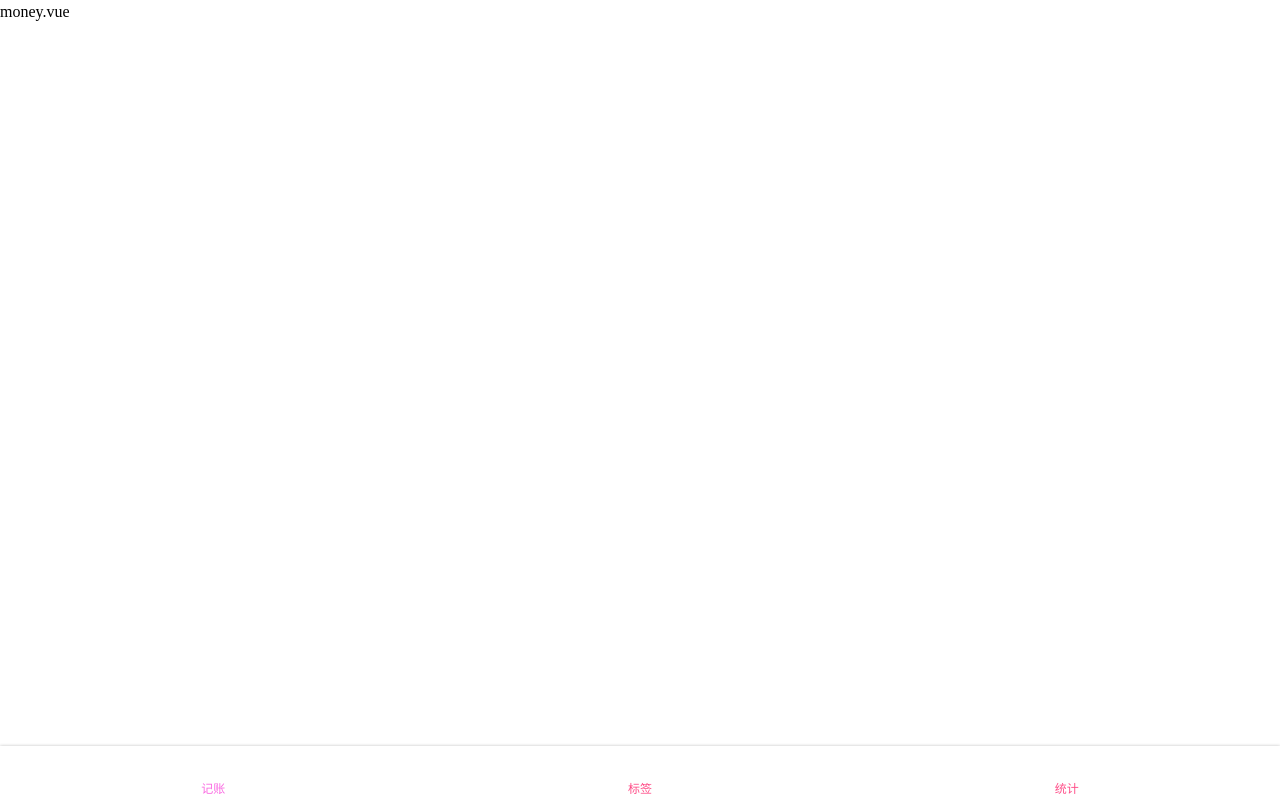
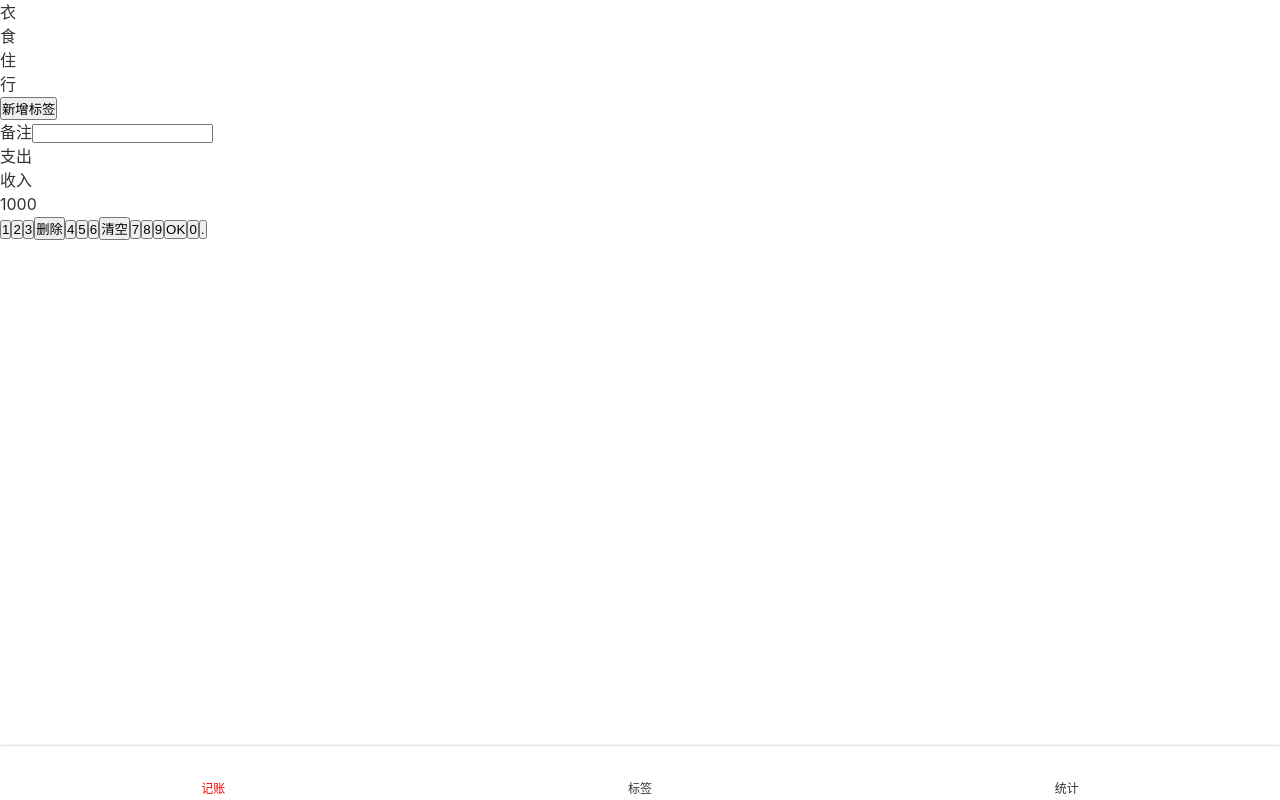
Before and after one commit to zhanana/nana-log, a Vue app: page /#/money in a window 1280 px wide. Built offline with nearby package versions, Linux system fonts and the light colour scheme.

Commit message:
添加全局样式和全局变量（部分）

```diff
--- a/public/index.html
+++ b/public/index.html
@@ -8,10 +8,6 @@
     <title><%= htmlWebpackPlugin.options.title %></title>
   </head>
   <body>
-    <noscript>
-      <strong>We're sorry but <%= htmlWebpackPlugin.options.title %> doesn't work properly without JavaScript enabled. Please enable it to continue.</strong>
-    </noscript>
     <div id="app"></div>
-    <!-- built files will be auto injected -->
   </body>
 </html>
--- a/src/App.vue
+++ b/src/App.vue
@@ -1,40 +1,17 @@
 <template>
-  <div>
+  <div id="app">
     <router-view/>
     </div>
 </template>
 
 <style lang="scss">
-*{
-  margin: 0;
-  padding: 0;
-  box-sizing: border-box;
-}
+@import "~@/assets/style/reset.scss";
+@import "~@/assets/style/helper.scss";
 body{
+  -webkit-font-smoothing: antialiased;
+  -moz-osx-font-smoothing: grayscale;
+  color: #333;
+  font-family: $font-hei;
   line-height: 1.5;
 }
-a{
-  text-decoration: none;
-  color: inherit;
-}
-#app {
-  font-family: Avenir, Helvetica, Arial, sans-serif;
-  -webkit-font-smoothing: antialiased;
-  -moz-osx-font-smoothing: grayscale;
-  text-align: center;
-  color: #2c3e50;
-}
-
-#nav {
-  padding: 30px;
-
-  a {
-    font-weight: bold;
-    color: #2c3e50;
-
-    &.router-link-exact-active {
-      color: #42b983;
-    }
-  }
-}
 </style>
--- /dev/null
+++ b/src/assets/style/helper.scss
@@ -0,0 +1,5 @@
+$font-hei:-apple-system, "Noto Sans", "Helvetica Neue", Helvetica, "Nimbus Sans L", Arial, "Liberation Sans", "PingFang SC", "Hiragino Sans GB", "Noto Sans CJK SC", "Source Han Sans SC", "Source Han Sans CN", "Microsoft YaHei", "Wenquanyi Micro Hei", "WenQuanYi Zen Hei", "ST Heiti", SimHei, "WenQuanYi Zen Hei Sharp", sans-serif;
+$font-kai:Baskerville, Georgia, "Liberation Serif", "Kaiti SC", STKaiti, "AR PL UKai CN", "AR PL UKai HK", "AR PL UKai TW", "AR PL UKai TW MBE", "AR PL KaitiM GB", KaiTi, KaiTi_GB2312, DFKai-SB, "TW\-Kai", serif;
+$font-song:Georgia, "Nimbus Roman No9 L", "Songti SC", "Noto Serif CJK SC", "Source Han Serif SC", "Source Han Serif CN", STSong, "AR PL New Sung", "AR PL SungtiL GB", NSimSun, SimSun, "TW\-Sung", "WenQuanYi Bitmap Song", "AR PL UMing CN", "AR PL UMing HK", "AR PL UMing TW", "AR PL UMing TW MBE", PMingLiU, MingLiU, serif;
+
+$color-highlight:#f00;//高亮色
--- /dev/null
+++ b/src/assets/style/reset.scss
@@ -0,0 +1,9 @@
+*{
+    margin: 0;
+    padding: 0;
+    box-sizing: border-box;
+  }
+  a{
+    text-decoration: none;
+    color: inherit;
+  }
--- a/src/components/Nav.vue
+++ b/src/components/Nav.vue
@@ -22,6 +22,7 @@ export default {
 </script>
 
 <style scoped lang="scss">
+@import "~@/assets/style/helper.scss";
   nav {
     display: flex;
     box-shadow: 0 0 3px rgba(0,0,0,0.25);
@@ -34,14 +35,13 @@ export default {
       justify-content: center;
       align-items: center;
       flex-direction: column;
-      color:rgb(255, 77, 136);
       .icon{
         height: 32px;
         width: 32px;
       }
     }
     > .item.selected{
-      color: rgb(250, 107, 226);
+      color: $color-highlight;
     }
   }
 
--- a/src/views/Money.vue
+++ b/src/views/Money.vue
@@ -1,7 +1,48 @@
 <template>
     <div>
         <Layout>
-            <p>money.vue</p>
+            <div class="tags">
+                <ul class="current">
+                    <li>衣</li>
+                    <li>食</li>
+                    <li>住</li>
+                    <li>行</li>
+                </ul>
+                <div class="new">
+                    <button>新增标签</button>
+                </div>
+            </div>
+            <div>
+                <label class="notes">
+                    <span class="name">备注</span>
+                    <input type="text">
+                </label>
+            </div>
+            <div>
+                <ul class="types">
+                    <li class="selected">支出</li>
+                    <li>收入</li>
+                </ul>
+            </div>
+            <div class="numberPad">
+                <div class="output">1000</div>
+                <div class="buttons">
+                    <button>1</button>
+                    <button>2</button>
+                    <button>3</button>
+                    <button>删除</button>
+                    <button>4</button>
+                    <button>5</button>
+                    <button>6</button>
+                    <button>清空</button>
+                    <button>7</button>
+                    <button>8</button>
+                    <button>9</button>
+                    <button>OK</button>
+                    <button>0</button>
+                    <button>.</button>
+                </div>
+            </div>
         </Layout>
     </div>
 </template>
```
